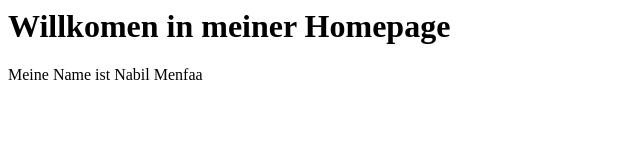
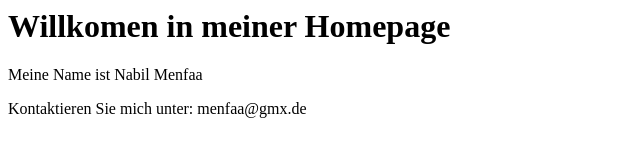
Before and after one commit to menfaa/homepage, a plain HTML site: page index.html in a window 1280 px wide. Shown: the whole page, without its empty margins (0-640 px from the left). Drawn offline with Linux system fonts and the light colour scheme.

Commit message:
Vierte Version

```diff
--- a/index.html
+++ b/index.html
@@ -8,5 +8,6 @@
     <body>
         <h1>Willkomen in meiner Homepage</h1>
         <p> Meine Name ist Nabil Menfaa</p>
+        <p>Kontaktieren Sie mich unter: menfaa@gmx.de</p>
     </body>
 </html>
```
